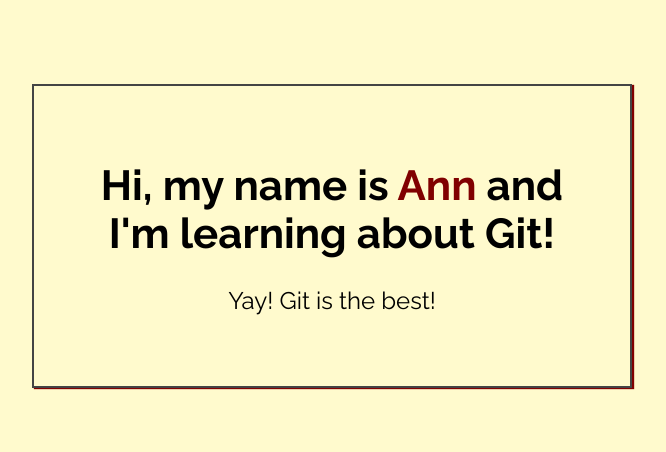
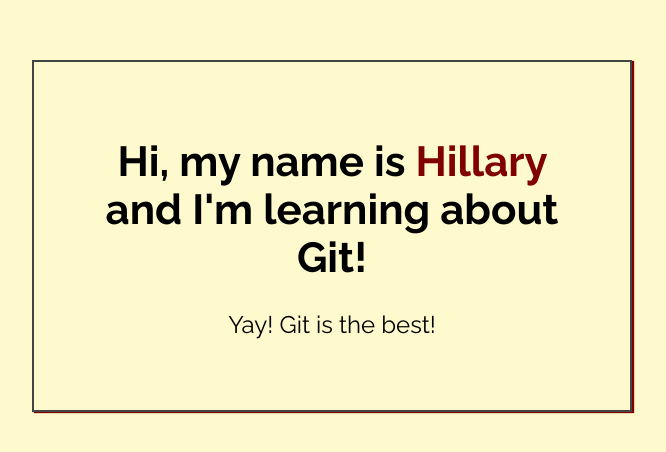
Before and after one commit to cassandrawhitty/My-First-Repo, a plain HTML site: page index.html in a window 1280 px wide. Shown: the part 164-616 px from the top of the page, without its empty margins (308-974 px from the left). Drawn offline with Linux system fonts and the light colour scheme.

Commit message:
Added name to index.html.

```diff
--- a/index.html
+++ b/index.html
@@ -14,7 +14,7 @@
 <body>
 
     <div class="greeting">
-        <h1>Hi, my name is <span class="highlight">Ann</span> and I'm learning about Git! </h1>
+        <h1>Hi, my name is <span class="highlight">Hillary</span> and I'm learning about Git! </h1>
 
         <p>Yay! Git is the best!</p>
     </div>
```
